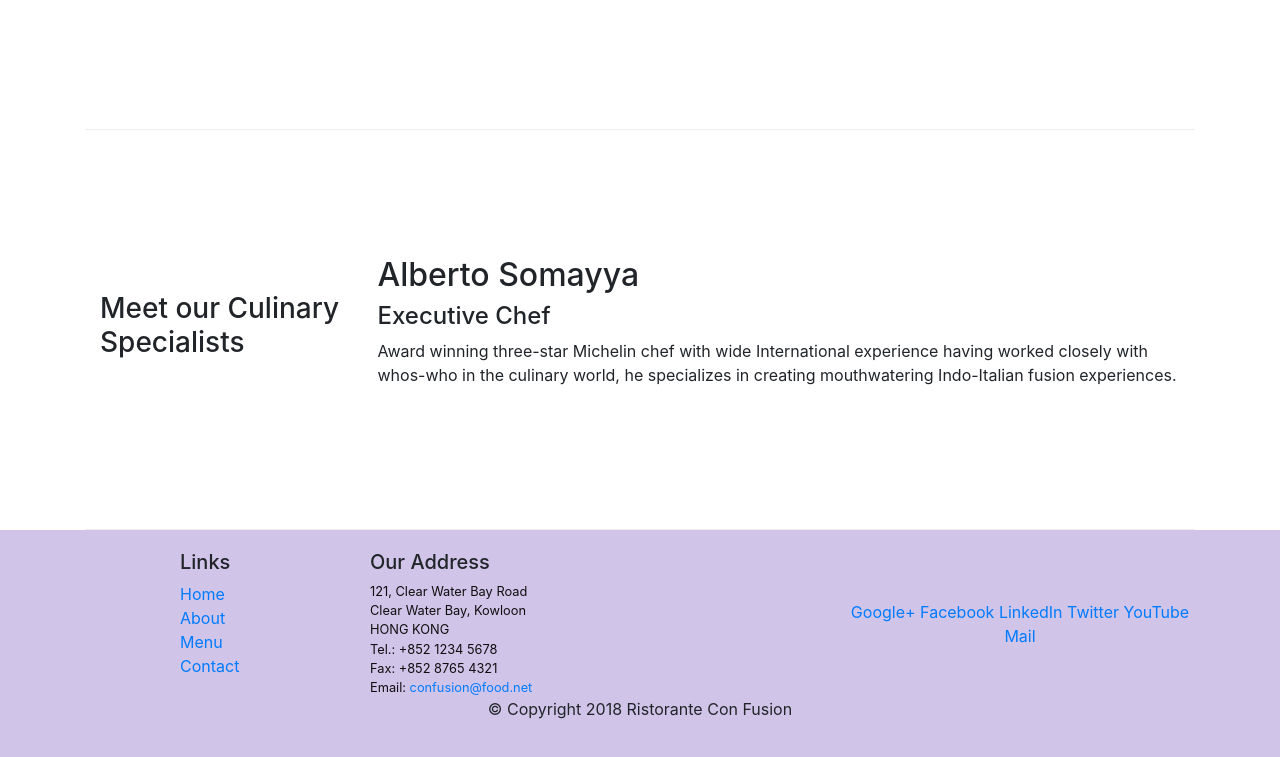
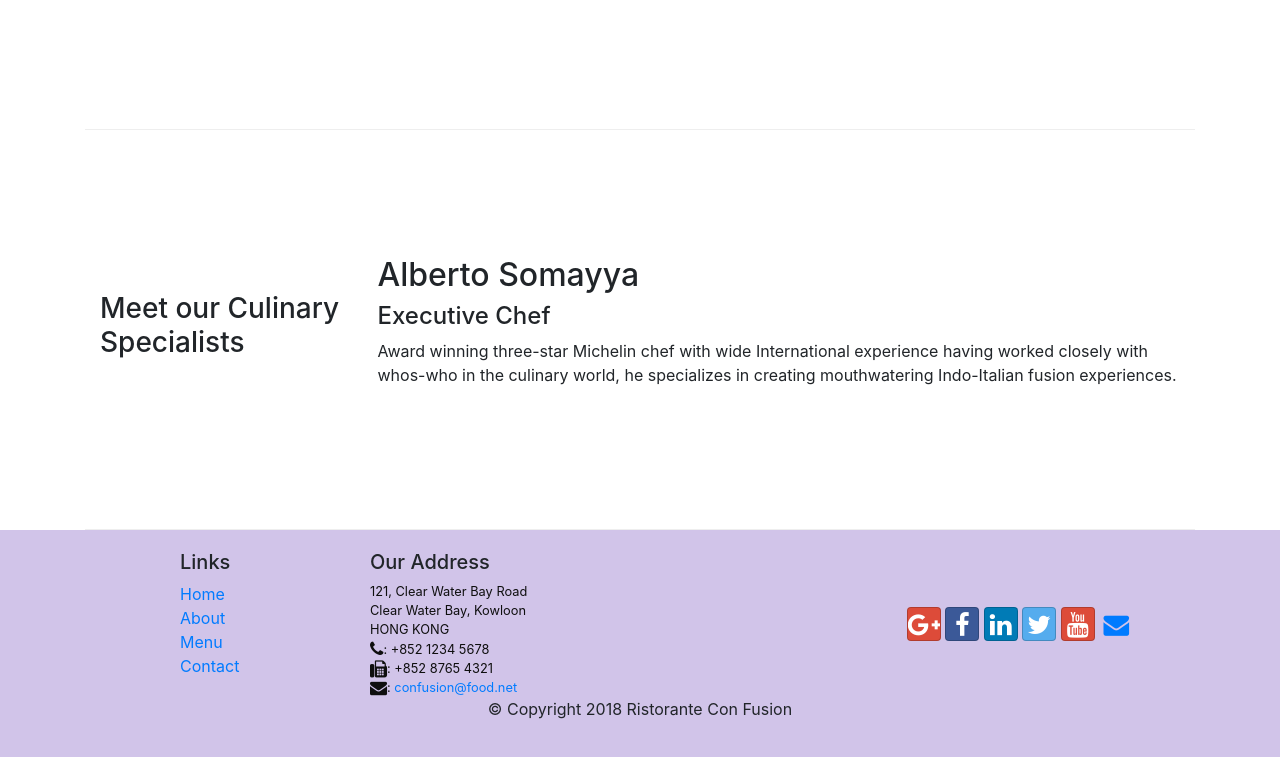
Before and after one commit to ARTushar/practice-bootstrap4, a website: page index.html in a window 1280 px wide. Shown: the part 1004-1761 px from the top of the page. Drawn offline with nearby package versions, Linux system fonts and the light colour scheme.

Commit message:
icon fonts

```diff
--- a/index.html
+++ b/index.html
@@ -7,6 +7,8 @@
     <meta http-equiv="x-ua-compatible" content="ie=edge">
     <link rel="stylesheet" href="node_modules/bootstrap/dist/css/bootstrap.min.css">
     <link href="css/style.css" rel="stylesheet">
+    <link rel='stylesheet' href="node_modules/font-awesome/css/font-awesome.min.css">
+    <link rel='stylesheet' href="node_modules/bootstrap-social/bootstrap-social.css">
     <title>Ristorante Con Fusion</title>
 </head>
 
@@ -19,9 +21,10 @@
             <a class="navbar-brand" href="#">Ristorante Con Fusion</a>
             <div class="collapse navbar-collapse" id='Navbar'>
                 <ul class="navbar-nav mr-auto">
-                    <li class='nav-item active'><a class="nav-link" href='#'>Home</a></li>
-                    <li class='nav-item'><a class="nav-link" href='./aboutus.html'>About</a></li>
-                    <li class='nav-item'><a class="nav-link" href='#'>Contact</a></li>
+                    <li class='nav-item active'><a class="nav-link" href='#'><span class="fa fa-home fa-lg"></span> Home</a></li>
+                    <li class='nav-item'><a class="nav-link" href='./aboutus.html'><span class="fa fa-info fa-lg"></span> About</a></li>
+                    <li class='nav-item'><a class="nav-link" href='#'><span class="fa fa-list fa-lg"></span> Menu</a></li>
+                    <li class='nav-item'><a class="nav-link" href='#'><span class='fa fa-address-card fa-lg'></span> Contact</a></li>
                 </ul>
             </div>
         </div>
@@ -98,19 +101,19 @@
                         121, Clear Water Bay Road<br>
                         Clear Water Bay, Kowloon<br>
                         HONG KONG<br>
-                        Tel.: +852 1234 5678<br>
-                        Fax: +852 8765 4321<br>
-                        Email: <a href="mailto:confusion@food.net">confusion@food.net</a>
+                        <i class='fa fa-phone fa-lg'></i>: +852 1234 5678<br>
+                        <i class="fa fa-fax fa-lg"></i>: +852 8765 4321<br>
+                        <i class='fa fa-envelope fa-lg'></i>: <a href="mailto:confusion@food.net">confusion@food.net</a>
                     </address>
                 </div>
                 <div class="col-12 col-sm-4 align-self-center">
                     <div class="text-center">
-                        <a href="http://google.com/+">Google+</a>
-                        <a href="http://www.facebook.com/profile.php?id=">Facebook</a>
-                        <a href="http://www.linkedin.com/in/">LinkedIn</a>
-                        <a href="http://twitter.com/">Twitter</a>
-                        <a href="http://youtube.com/">YouTube</a>
-                        <a href="mailto:">Mail</a>
+                        <a class="btn btn-social-icon btn-google" href="http://google.com/+"><i class="fa fa-google-plus"></i></a>
+                        <a class="btn btn-social-icon btn-facebook" href="http://www.facebook.com/profile.php?id="><i class="fa fa-facebook fa-lg"></i></a>
+                        <a class="btn btn-social-icon btn-linkedin" href="http://www.linkedin.com/in/"><i class="fa fa-linkedin fa-lg"></i></a>
+                        <a class="btn btn-social-icon btn-twitter" href="http://twitter.com/"><i class="fa fa-twitter fa-lg"></i></a>
+                        <a class="btn btn-social-icon btn-google" href="http://youtube.com/"><i class="fa fa-youtube fa-lg"></i></a>
+                        <a class="btn btn-social-icon" href="mailto:"><i class="fa fa-envelope fa-lg"></i></a>
                     </div>
                 </div>
             </div>
--- a/package.json
+++ b/package.json
@@ -15,6 +15,8 @@
   },
   "dependencies": {
     "bootstrap": "^4.0.0",
+    "bootstrap-social": "^5.1.1",
+    "font-awesome": "^4.7.0",
     "jquery": "^3.3.1",
     "popper.js": "^1.12.9"
   }
```
Also changed, not shown: aboutus.html (+9 -6 lines), 1 other file.
